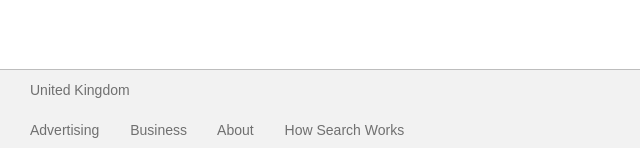
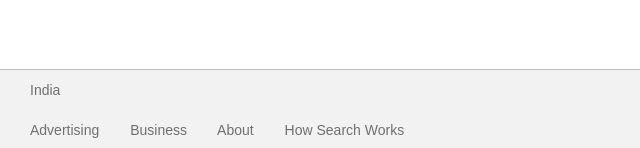
Before and after one commit to yashodhanketkar/google-homepage, a plain HTML site: page index.html in a window 1280 px wide. Shown: the part 649-797 px from the top of the page, 0-640 px from the left. Drawn offline with Linux system fonts and the light colour scheme.

Commit message:
Changed location

```diff
--- a/index.html
+++ b/index.html
@@ -51,7 +51,7 @@
 
 
     <div class="footer">
-    <div class="location">United Kingdom</div>
+    <div class="location">India</div>
     <div>
         <span id="footer-right">
             <a href="https://www.google.com/url?sa=t&rct=j&q=&esrc=s&source=webhp&cd=&cad=rja&uact=8&ved=0ahUKEwi8kZ2s-r7rAhXj4zgGHSCEB_kQ8awCCBo&url=https%3A%2F%2Fpolicies.google.com%2Fprivacy%3Fhl%3Den-IN%26fg%3D1&usg=AOvVaw2y-DJehqHRQuhUzwsARmol">Privacy</a>
```
